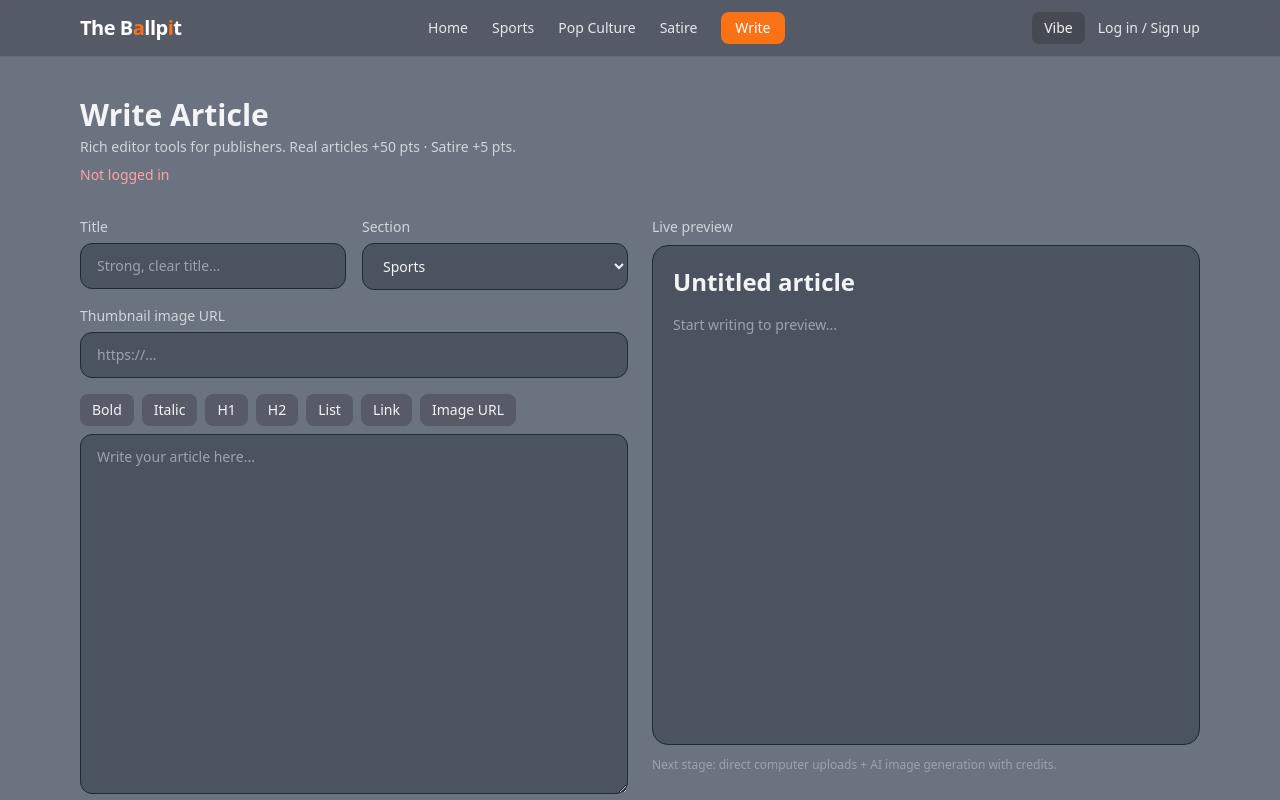
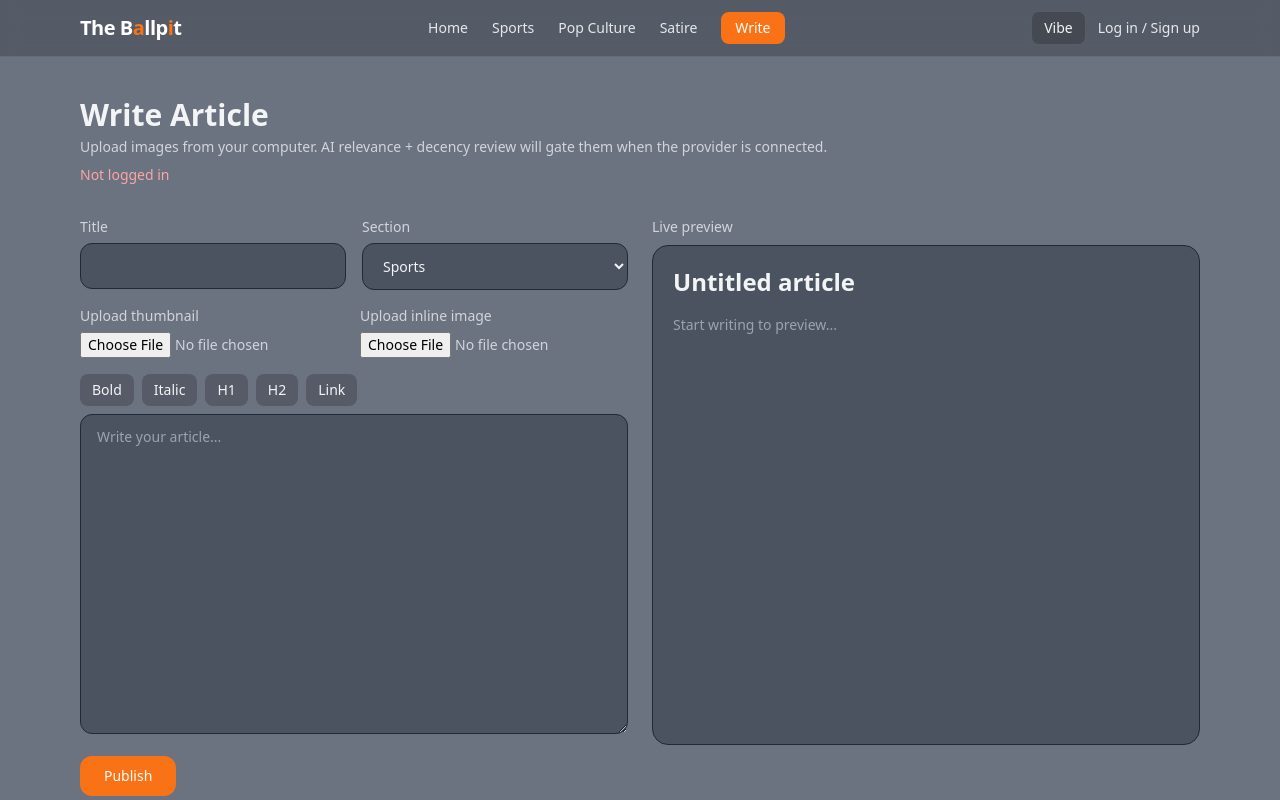
Before and after one commit to sheado44/-4, a Next.js app: page /editor in a window 1280 px wide. Shown: the top 800 px of the page. Built offline with nearby package versions, Linux system fonts and the light colour scheme.

Commit message:
Implement image upload with AI review
Added image upload functionality with AI review checks.

```diff
--- a/src/app/editor/page.tsx
+++ b/src/app/editor/page.tsx
@@ -9,9 +9,11 @@ export default function EditorPage() {
   const [section, setSection] = useState("Sports");
   const [body, setBody] = useState("");
   const [thumbnailUrl, setThumbnailUrl] = useState("");
+  const [uploadStatus, setUploadStatus] = useState("");
   const [message, setMessage] = useState("");
   const [publishedId, setPublishedId] = useState<string | null>(null);
   const [loading, setLoading] = useState(false);
+  const [uploading, setUploading] = useState(false);
   const [loggedInName, setLoggedInName] = useState<string | null>(null);
   const bodyRef = useRef<HTMLTextAreaElement | null>(null);
 
@@ -38,16 +40,8 @@ export default function EditorPage() {
     const start = el.selectionStart;
     const end = el.selectionEnd;
     const selected = body.slice(start, end) || "text";
-    const next =
-      body.slice(0, start) + before + selected + after + body.slice(end);
+    const next = body.slice(0, start) + before + selected + after + body.slice(end);
     setBody(next);
-    requestAnimationFrame(() => {
-      el.focus();
-      el.setSelectionRange(
-        start + before.length,
-        start + before.length + selected.length
-      );
-    });
   };
 
   const insertAtCursor = (text: string) => {
@@ -60,11 +54,6 @@ export default function EditorPage() {
     const end = el.selectionEnd;
     const next = body.slice(0, start) + text + body.slice(end);
     setBody(next);
-    requestAnimationFrame(() => {
-      el.focus();
-      const pos = start + text.length;
-      el.setSelectionRange(pos, pos);
-    });
   };
 
   const addLink = () => {
@@ -78,10 +67,73 @@ export default function EditorPage() {
     wrapSelection(`[${selected}](`, `${url})`);
   };
 
-  const addImage = () => {
-    const url = window.prompt("Enter image URL");
-    if (!url) return;
-    insertAtCursor(`\n![image](${url})\n`);
+  // Placeholder AI review until provider is connected
+  const mockAiReview = async (file: File) => {
+    // Basic local checks for now
+    if (!file.type.startsWith("image/")) {
+      return { ok: false, reason: "File must be an image." };
+    }
+    if (file.size > 5 * 1024 * 1024) {
+      return { ok: false, reason: "Image must be under 5MB." };
+    }
+    // Future: send to AI for relevance + decency
+    return { ok: true, reason: "Passed basic checks. AI relevance/decency review pending provider." };
+  };
+
+  const handleFileUpload = async (
+    e: React.ChangeEvent<HTMLInputElement>,
+    target: "thumbnail" | "inline"
+  ) => {
+    setUploadStatus("");
+    const file = e.target.files?.[0];
+    if (!file) return;
+
+    const { data: sessionData } = await supabase.auth.getSession();
+    const user = sessionData.session?.user;
+    if (!user) {
+      setUploadStatus("Log in to upload images.");
+      return;
+    }
+
+    setUploading(true);
+    const review = await mockAiReview(file);
+    if (!review.ok) {
+      setUploadStatus(review.reason);
+      setUploading(false);
+      return;
+    }
+
+    const ext = file.name.split(".").pop() || "jpg";
+    const path = `${user.id}/${Date.now()}.${ext}`;
+
+    const { error: uploadError } = await supabase.storage
+      .from("article-images")
+      .upload(path, file, {
+        cacheControl: "3600",
+        upsert: false,
+      });
+
+    if (uploadError) {
+      setUploadStatus(`Upload failed: ${uploadError.message}`);
+      setUploading(false);
+      return;
+    }
+
+    const { data: publicData } = supabase.storage
+      .from("article-images")
+      .getPublicUrl(path);
+
+    const url = publicData.publicUrl;
+
+    if (target === "thumbnail") {
+      setThumbnailUrl(url);
+      setUploadStatus("Thumbnail uploaded. AI relevance/decency review will be enforced when provider is connected.");
+    } else {
+      insertAtCursor(`\n![image](${url})\n`);
+      setUploadStatus("Inline image uploaded. AI relevance/decency review will be enforced when provider is connected.");
+    }
+
+    setUploading(false);
   };
 
   const awardPoints = async (
@@ -137,7 +189,6 @@ export default function EditorPage() {
         user.email?.split("@")[0] ||
         "Anonymous";
 
-      // Keep thumbnail as markdown prefix for now if provided
       const finalBody = thumbnailUrl.trim()
         ? `![thumbnail](${thumbnailUrl.trim()})\n\n${body.trim()}`
         : body.trim();
@@ -158,12 +209,12 @@ export default function EditorPage() {
         setMessage(`Publish failed: ${error.message}`);
       } else {
         const reward = section === "Satire" ? 5 : 50;
-        const reason =
-          section === "Satire"
-            ? "Published satire article"
-            : "Published real article";
-        await awardPoints(user.id, reward, reason, data.id);
-
+        await awardPoints(
+          user.id,
+          reward,
+          section === "Satire" ? "Published satire article" : "Published real article",
+          data.id
+        );
         setMessage(`Published successfully. +${reward} points`);
         setPublishedId(data.id);
         setTitle("");
@@ -184,9 +235,14 @@ export default function EditorPage() {
     .replace(/^# (.*$)/gim, "<h1>$1</h1>")
     .replace(/\*\*(.*?)\*\*/gim, "<strong>$1</strong>")
     .replace(/\*(.*?)\*/gim, "<em>$1</em>")
-    .replace(/!\[(.*?)\]\((.*?)\)/gim, '<img alt="$1" src="$2" class="max-w-full rounded-xl my-3" />')
-    .replace(/\[(.*?)\]\((.*?)\)/gim, '<a href="$2" target="_blank" rel="noreferrer" class="text-orange-300 underline">$1</a>')
-    .replace(/^• (.*$)/gim, "<li>$1</li>")
+    .replace(
+      /!\[(.*?)\]\((.*?)\)/gim,
+      '<img alt="$1" src="$2" class="max-w-full rounded-xl my-3" />'
+    )
+    .replace(
+      /\[(.*?)\]\((.*?)\)/gim,
+      '<a href="$2" target="_blank" rel="noreferrer" class="text-orange-300 underline">$1</a>'
+    )
     .replace(/\n/g, "<br />");
 
   return (
@@ -194,7 +250,7 @@ export default function EditorPage() {
       <div className="mb-8">
         <h1 className="text-2xl md:text-3xl font-bold mb-1">Write Article</h1>
         <p className="text-gray-300 text-sm">
-          Rich editor tools for publishers. Real articles +50 pts · Satire +5 pts.
+          Upload images from your computer. AI relevance + decency review will gate them when the provider is connected.
         </p>
         <p className="text-sm mt-2">
           {loggedInName ? (
@@ -214,8 +270,7 @@ export default function EditorPage() {
                 type="text"
                 value={title}
                 onChange={(e) => setTitle(e.target.value)}
-                placeholder="Strong, clear title..."
-                className="w-full bg-forge-900 border border-forge-800 rounded-xl px-4 py-3 text-sm focus:border-forge-accent outline-none transition"
+                className="w-full bg-forge-900 border border-forge-800 rounded-xl px-4 py-3 text-sm outline-none"
               />
             </div>
             <div>
@@ -223,7 +278,7 @@ export default function EditorPage() {
               <select
                 value={section}
                 onChange={(e) => setSection(e.target.value)}
-                className="w-full bg-forge-900 border border-forge-800 rounded-xl px-4 py-3 text-sm focus:border-forge-accent outline-none"
+                className="w-full bg-forge-900 border border-forge-800 rounded-xl px-4 py-3 text-sm outline-none"
               >
                 <option>Sports</option>
                 <option>Pop Culture</option>
@@ -232,68 +287,54 @@ export default function EditorPage() {
             </div>
           </div>
 
-          <div className="mb-4">
-            <label className="block text-sm text-gray-300 mb-1.5">
-              Thumbnail image URL
-            </label>
-            <input
-              type="url"
-              value={thumbnailUrl}
-              onChange={(e) => setThumbnailUrl(e.target.value)}
-              placeholder="https://..."
-              className="w-full bg-forge-900 border border-forge-800 rounded-xl px-4 py-3 text-sm focus:border-forge-accent outline-none transition"
-            />
+          <div className="mb-4 grid sm:grid-cols-2 gap-3">
+            <div>
+              <label className="block text-sm text-gray-300 mb-1.5">
+                Upload thumbnail
+              </label>
+              <input
+                type="file"
+                accept="image/*"
+                onChange={(e) => handleFileUpload(e, "thumbnail")}
+                className="block w-full text-sm text-gray-300"
+              />
+            </div>
+            <div>
+              <label className="block text-sm text-gray-300 mb-1.5">
+                Upload inline image
+              </label>
+              <input
+                type="file"
+                accept="image/*"
+                onChange={(e) => handleFileUpload(e, "inline")}
+                className="block w-full text-sm text-gray-300"
+              />
+            </div>
           </div>
 
+          {uploading && <p className="text-sm text-yellow-200 mb-2">Uploading...</p>}
+          {uploadStatus && <p className="text-sm text-yellow-200 mb-2">{uploadStatus}</p>}
+          {thumbnailUrl && (
+            <p className="text-xs text-gray-300 mb-3 break-all">
+              Thumbnail set: {thumbnailUrl}
+            </p>
+          )}
+
           <div className="mb-2 flex flex-wrap gap-2">
-            <button
-              type="button"
-              onClick={() => wrapSelection("**")}
-              className="px-3 py-1.5 rounded-lg bg-black/20 text-sm hover:bg-black/30"
-            >
+            <button type="button" onClick={() => wrapSelection("**")} className="px-3 py-1.5 rounded-lg bg-black/20 text-sm">
               Bold
             </button>
-            <button
-              type="button"
-              onClick={() => wrapSelection("*")}
-              className="px-3 py-1.5 rounded-lg bg-black/20 text-sm hover:bg-black/30"
-            >
+            <button type="button" onClick={() => wrapSelection("*")} className="px-3 py-1.5 rounded-lg bg-black/20 text-sm">
               Italic
             </button>
-            <button
-              type="button"
-              onClick={() => insertAtCursor("\n# ")}
-              className="px-3 py-1.5 rounded-lg bg-black/20 text-sm hover:bg-black/30"
-            >
+            <button type="button" onClick={() => insertAtCursor("\n# ")} className="px-3 py-1.5 rounded-lg bg-black/20 text-sm">
               H1
             </button>
-            <button
-              type="button"
-              onClick={() => insertAtCursor("\n## ")}
-              className="px-3 py-1.5 rounded-lg bg-black/20 text-sm hover:bg-black/30"
-            >
+            <button type="button" onClick={() => insertAtCursor("\n## ")} className="px-3 py-1.5 rounded-lg bg-black/20 text-sm">
               H2
             </button>
-            <button
-              type="button"
-              onClick={() => insertAtCursor("\n• ")}
-              className="px-3 py-1.5 rounded-lg bg-black/20 text-sm hover:bg-black/30"
-            >
-              List
-            </button>
-            <button
-              type="button"
-              onClick={addLink}
-              className="px-3 py-1.5 rounded-lg bg-black/20 text-sm hover:bg-black/30"
-            >
+            <button type="button" onClick={addLink} className="px-3 py-1.5 rounded-lg bg-black/20 text-sm">
               Link
-            </button>
-            <button
-              type="button"
-              onClick={addImage}
-              className="px-3 py-1.5 rounded-lg bg-black/20 text-sm hover:bg-black/30"
-            >
-              Image URL
             </button>
           </div>
 
@@ -301,31 +342,25 @@ export default function EditorPage() {
             ref={bodyRef}
             value={body}
             onChange={(e) => setBody(e.target.value)}
-            placeholder="Write your article here..."
-            className="w-full min-h-[360px] bg-forge-900 border border-forge-800 rounded-xl px-4 py-3 text-sm focus:border-forge-accent outline-none transition"
+            className="w-full min-h-[320px] bg-forge-900 border border-forge-800 rounded-xl px-4 py-3 text-sm outline-none"
+            placeholder="Write your article..."
           />
 
-          <div className="mt-4 flex flex-wrap items-center gap-3">
+          <div className="mt-4">
             <button
               onClick={handlePublish}
               disabled={loading}
-              className="px-6 py-2.5 bg-forge-accent hover:bg-forge-accentHover text-white font-medium rounded-xl transition text-sm disabled:opacity-60"
+              className="px-6 py-2.5 bg-forge-accent text-white font-medium rounded-xl text-sm disabled:opacity-60"
             >
               {loading ? "Publishing..." : "Publish"}
             </button>
-            <Link href="/login" className="text-sm text-gray-300 hover:text-white transition">
-              Go to Login
-            </Link>
           </div>
 
           {message && (
             <div className="mt-4 text-sm text-yellow-200">
               <p>{message}</p>
               {publishedId && (
-                <Link
-                  href={`/article/${publishedId}`}
-                  className="inline-block mt-2 text-forge-accent hover:text-orange-300 font-medium"
-                >
+                <Link href={`/article/${publishedId}`} className="inline-block mt-2 text-forge-accent">
                   View article →
                 </Link>
               )}
@@ -339,22 +374,17 @@ export default function EditorPage() {
             <h2 className="text-2xl font-bold mb-4">{title || "Untitled article"}</h2>
             {thumbnailUrl && (
               // eslint-disable-next-line @next/next/no-img-element
-              <img
-                src={thumbnailUrl}
-                alt="Thumbnail preview"
-                className="w-full max-h-56 object-cover rounded-xl mb-4"
-              />
+              <img src={thumbnailUrl} alt="Thumbnail" className="w-full max-h-56 object-cover rounded-xl mb-4" />
             )}
             <div
               className="text-gray-100 text-sm leading-relaxed"
               dangerouslySetInnerHTML={{
-                __html: previewHtml || "<span class='text-gray-400'>Start writing to preview...</span>",
+                __html:
+                  previewHtml ||
+                  "<span class='text-gray-400'>Start writing to preview...</span>",
               }}
             />
           </div>
-          <p className="text-xs text-gray-400 mt-3">
-            Next stage: direct computer uploads + AI image generation with credits.
-          </p>
         </div>
       </div>
     </main>
```
